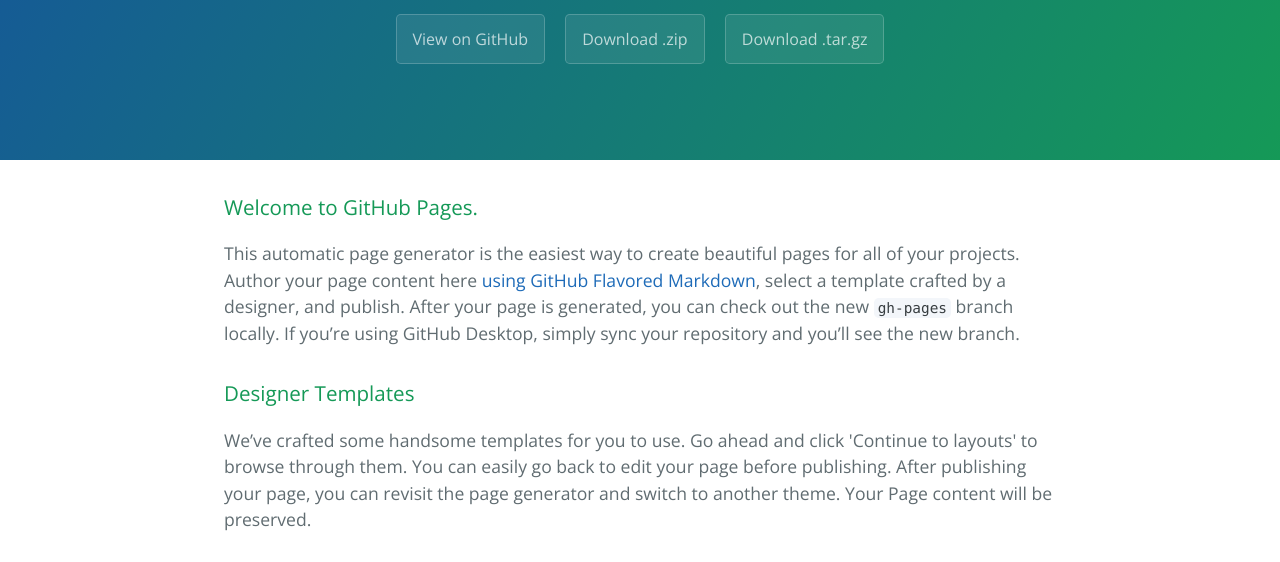
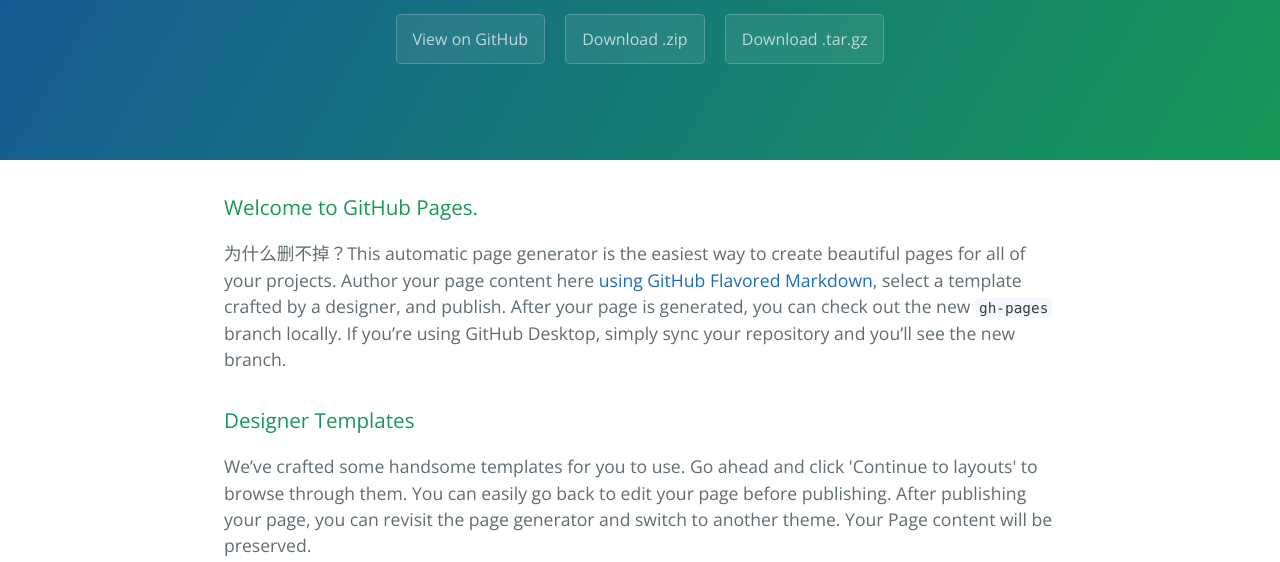
Before and after one commit to w934940943/Zhonghua.github.io, a plain HTML site: page index.html in a window 1280 px wide. Shown: the part 176-738 px from the top of the page. Drawn offline with nearby package versions, Linux system fonts and the light colour scheme.

Commit message:
为什么删不掉

```diff
--- a/index.html
+++ b/index.html
@@ -22,7 +22,7 @@
       <h3>
 <a id="可以删点吗？welcome-to-github-pages" class="anchor" href="#welcome-to-github-pages" aria-hidden="true"><span aria-hidden="true" class="octicon octicon-link"></span></a>Welcome to GitHub Pages.</h3>
 
-<p>This automatic page generator is the easiest way to create beautiful pages for all of your projects. Author your page content here <a href="https://guides.github.com/features/mastering-markdown/">using GitHub Flavored Markdown</a>, select a template crafted by a designer, and publish. After your page is generated, you can check out the new <code>gh-pages</code> branch locally. If you’re using GitHub Desktop, simply sync your repository and you’ll see the new branch.</p>
+<p>为什么删不掉？This automatic page generator is the easiest way to create beautiful pages for all of your projects. Author your page content here <a href="https://guides.github.com/features/mastering-markdown/">using GitHub Flavored Markdown</a>, select a template crafted by a designer, and publish. After your page is generated, you can check out the new <code>gh-pages</code> branch locally. If you’re using GitHub Desktop, simply sync your repository and you’ll see the new branch.</p>
 
 <h3>
 <a id="designer-templates" class="anchor" href="#designer-templates" aria-hidden="true"><span aria-hidden="true" class="octicon octicon-link"></span></a>Designer Templates</h3>
```
